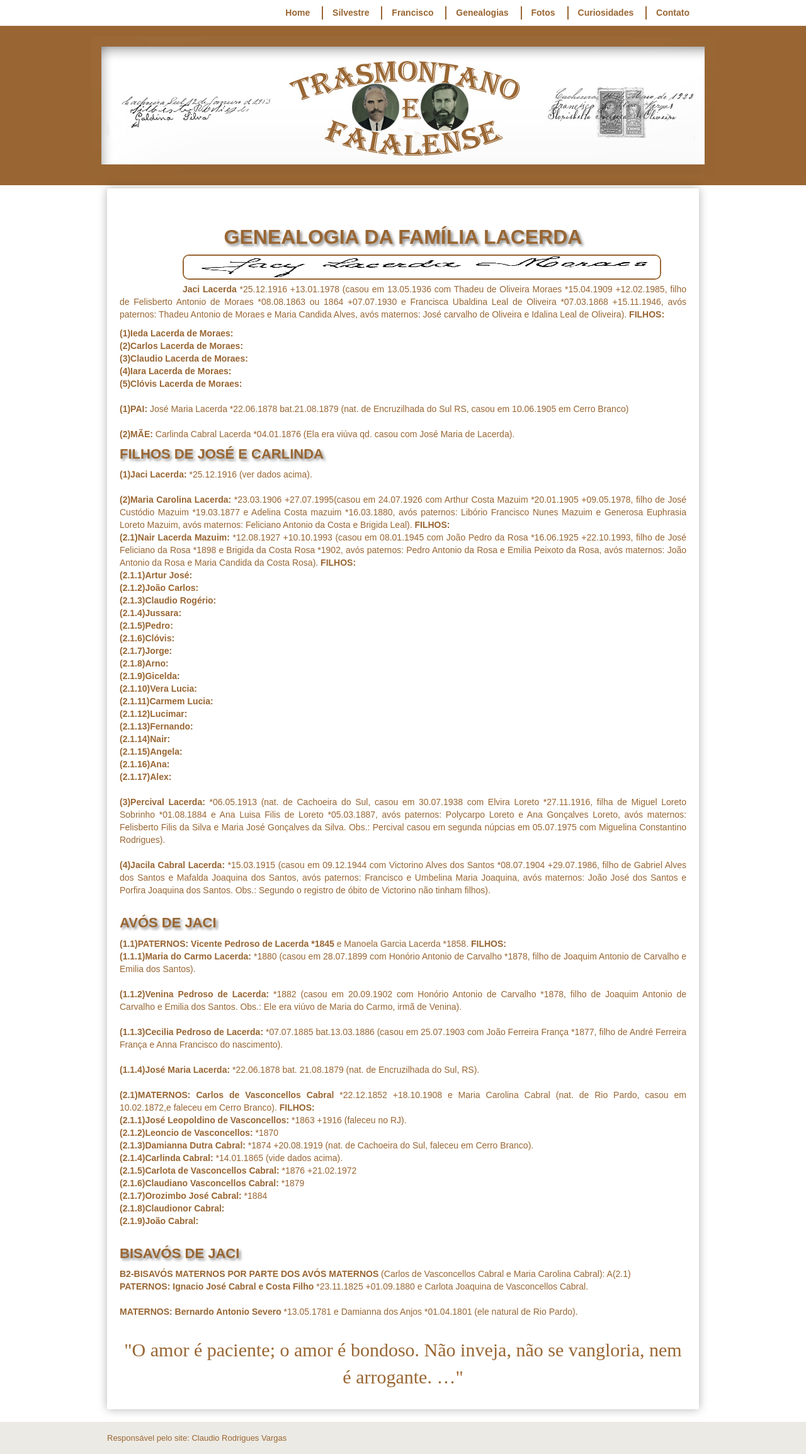
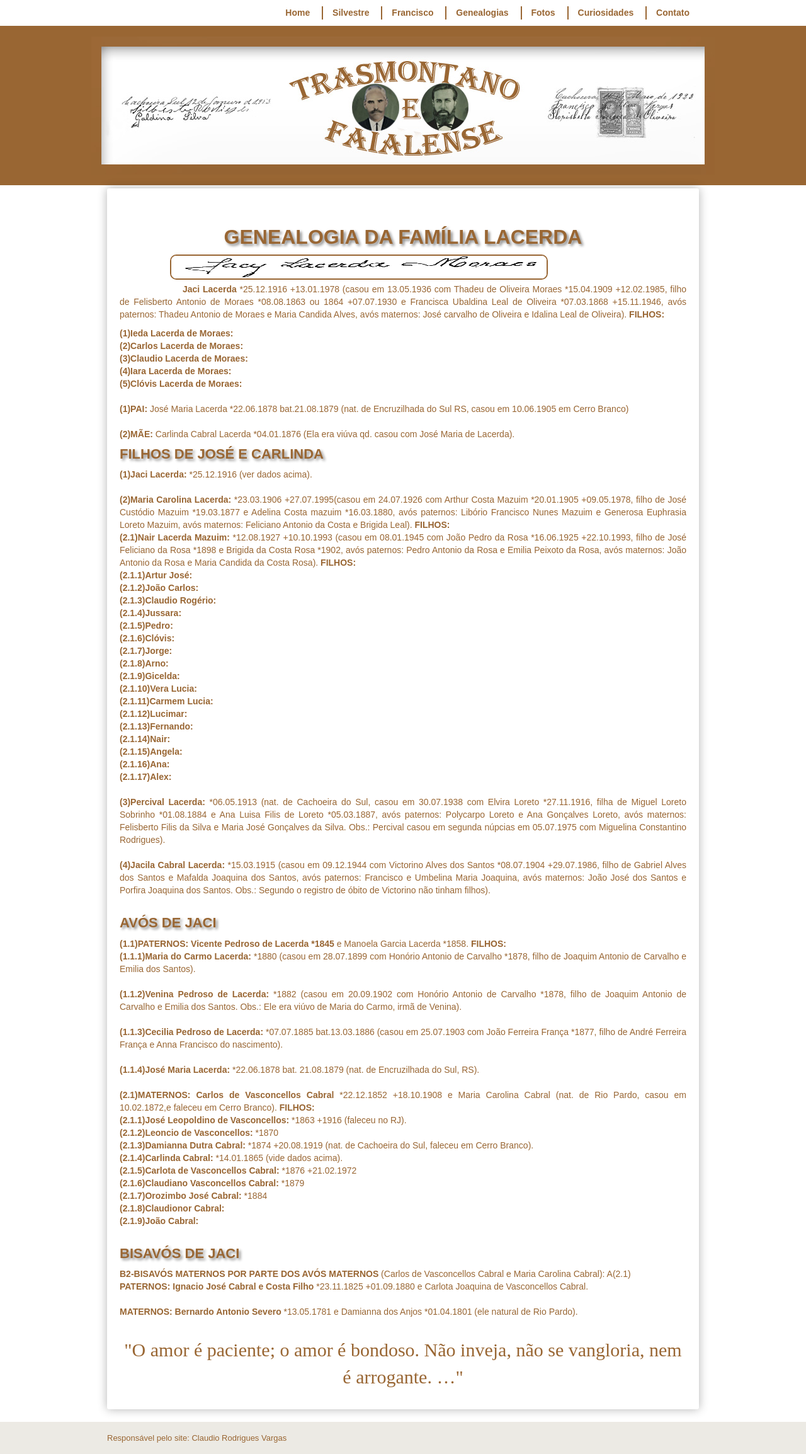
Before and after one commit to claudiovargas1955/claudiovargas1955.github.io, a Jekyll site: the page built from _pages/familia-lacerda.html, in a window 1280 px wide. Shown: the whole page at 63% size. Built offline with Jekyll 4.4.1, drawn with Linux system fonts in a browser that asks for light colours; some web fonts are replaced.

Commit message:
Update familia-lacerda.html

```diff
--- a/_pages/familia-lacerda.html
+++ b/_pages/familia-lacerda.html
@@ -32,8 +32,8 @@
       margin-left: 5px;
       }
 
-  .esq1{margin-right:100px;
-        margin-left:100px;
+  .esq1{margin-right:120px;
+        margin-left:80px;
         margin-bottom:5px;
         border:#996633 solid 2px;
         border-radius:10px;
@@ -95,7 +95,7 @@
 </style>
 
 <h1>GENEALOGIA DA FAMÍLIA LACERDA</h1>
-<img class="esq1" style="float:left"; src="/images/jaci.jpg" width="760px" height="40px" align="center" title="Assinatura de Jacy Lacerda";/>
+<img class="esq1" style="float:left"; src="/images/jaci.jpg" width="600px" height="40px"  title="Assinatura de Jacy Lacerda";/>
 <b><p style="text-indent:100px";/>Jaci Lacerda </b>*25.12.1916 +13.01.1978 (casou em 13.05.1936 com Thadeu de Oliveira Moraes
 *15.04.1909 +12.02.1985, filho de Felisberto Antonio de Moraes *08.08.1863 ou 1864 +07.07.1930 e Francisca Ubaldina Leal de Oliveira
 *07.03.1868 +15.11.1946, avós paternos: Thadeu Antonio de Moraes e Maria Candida Alves, avós maternos: José carvalho de Oliveira e
```
